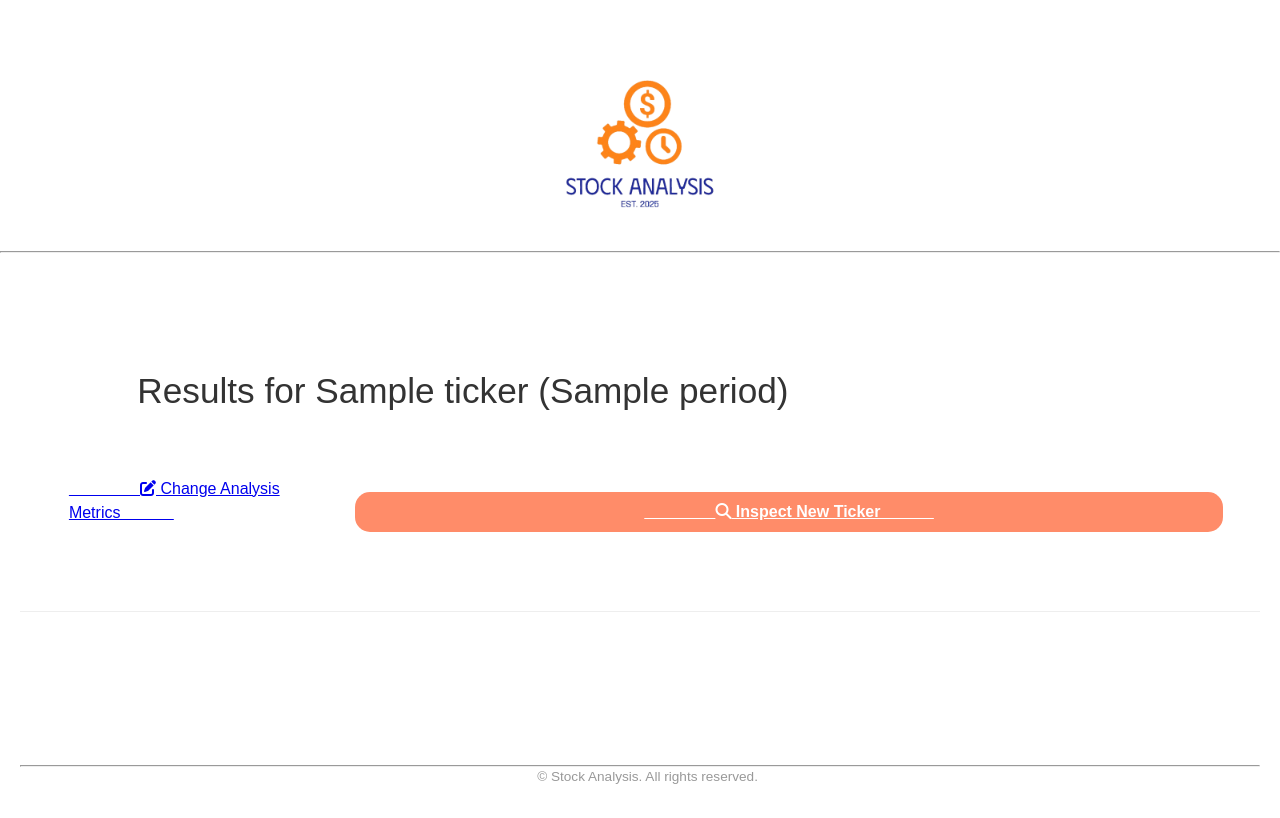
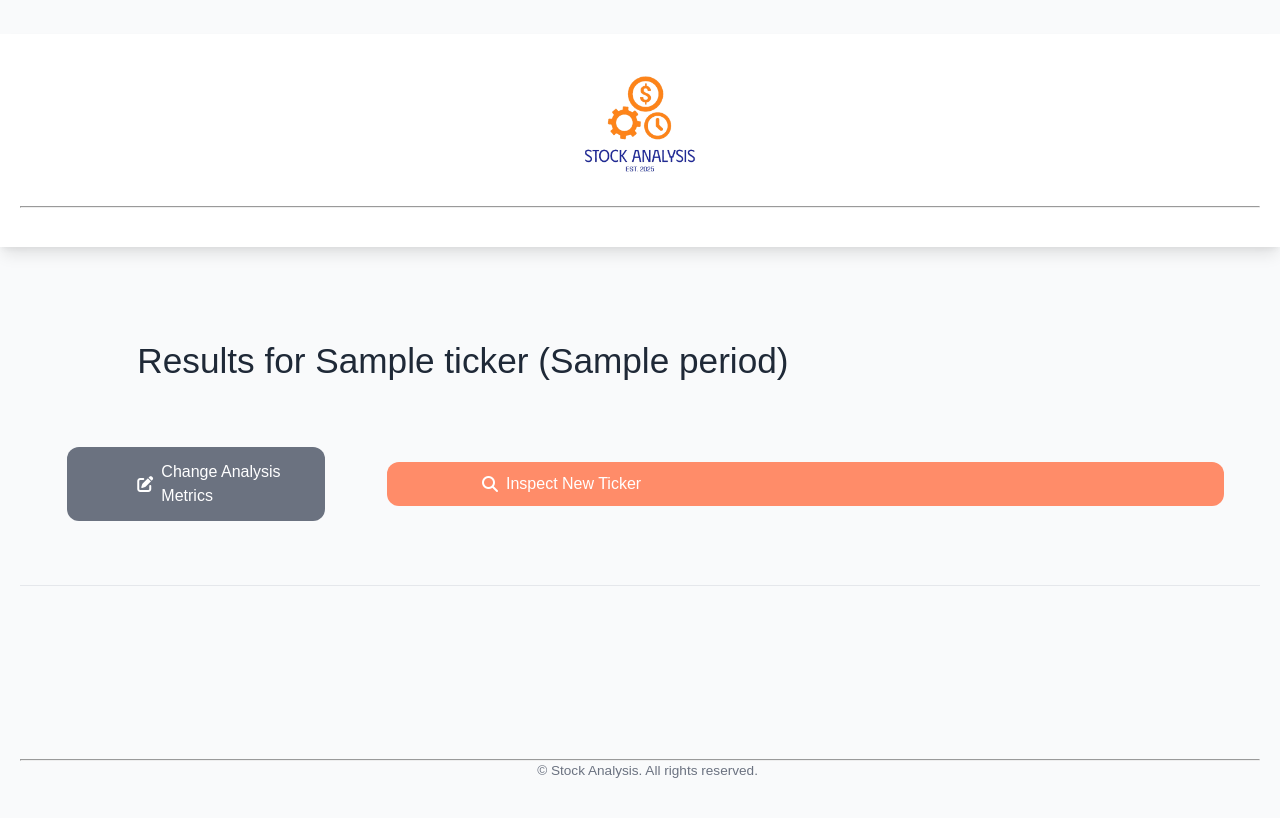
Before and after one commit to Eddamame/P5-4_PythonProject, a Flask app: template app/templates/results.html in a window 1280 px wide. After the commit the page ends 778 px from the top, so only its background shows below. Run offline with Flask 3, Linux system fonts and the light colour scheme; the template is opened without the code that fills it: most values are stand-ins (such as "Sample title", 1, 10 or a date in 2020); parts of the project's set-up code (start-up, migrations or seed data) failed here and were passed over.

Commit message:
still fixing dashboard issue

```diff
--- a/app/static/css/results.css
+++ b/app/static/css/results.css
@@ -1,8 +1,63 @@
-.dashboard-grid {
+:root {
+    /* The only variable we explicitly define here is the text color,
+       just to make sure it picks up the primary dark shade from global.css.
+       We rely on global.css for all other variables. */
+    color: var(--text-primary);
+}
+
+/* General Body and Header Structure */
+body {
+    /* Use the global light background variable */
+    background-color: var(--bg-light);
+    margin: 0;
+    padding: 0;
+    min-height: 100vh;
+}
+
+header {
+    /* Use the global white body background and shadow */
+    background-color: var(--bg-body);
+    box-shadow: var(--box-shadow);
+    padding: 15px 20px;
+    text-align: center;
+}
+
+#logo {
+    /* The width is likely set in global.css, but keep for safety */
+    max-width: 150px;
+    height: auto;
+}
+
+/* --- Button Styling (Ensuring consistent structure and secondary color) --- */
+.btn {
+    /* Keep structural styles for alignment and transitions */
+    padding: 10px 20px;
+    border-radius: var(--card-radius); /* Use global radius */
+    text-decoration: none;
+    font-weight: 500;
+    transition: background-color 0.2s, transform 0.1s;
+    display: inline-flex;
+    align-items: center;
+    gap: 8px;
+}
+/* .btn-primary color is now defined by the robust style block in global.css (accent-color) */
+
+.btn-secondary {
+    /* Use text-secondary (Gray 500) for the background to make it secondary */
+    background-color: var(--text-secondary);
+    color: white;
+}
+.btn-secondary:hover {
+    /* Darken slightly on hover for visual feedback */
+    background-color: var(--text-primary);
+    transform: translateY(-1px);
+}
+
+
+/* --- Custom Compact Grid Layout (4-Column Base) --- */
+main.dashboard-grid {
     display: grid;
-    /* 4 columns for flexible arrangement */
     grid-template-columns: repeat(4, 1fr);
-    /* Tighter gap between cards for compactness */
     gap: 10px;
     max-width: 1400px;
     margin: 20px auto;
@@ -82,12 +154,29 @@
     text-align: left;
     margin-bottom: 15px;
     font-size: 2.2em;
-    color: #333;
+    /* Use primary text color for the main title */
+    color: var(--text-primary);
 }
 
 .nav-separator {
     grid-column: 1 / -1;
     border: none;
-    border-top: 1px solid #eee;
+    /* Use global border color for the separator */
+    border-top: 1px solid var(--border-color);
     margin-bottom: 25px;
 }
+
+.error {
+    color: #dc3545; /* Keeping this red for standard error visibility */
+    font-weight: bold;
+    text-align: center;
+    padding: 20px 0;
+}
+
+footer {
+    text-align: center;
+    padding: 20px;
+    font-size: 0.85rem;
+    color: var(--text-secondary);
+    margin-top: 30px;
+}
--- a/app/templates/results.html
+++ b/app/templates/results.html
@@ -8,8 +8,6 @@
     <title>Results Dashboard</title>
     <link rel="stylesheet" href="{{ url_for('static', filename='css/css_reset.css') }}">
     <link rel="stylesheet" href="{{ url_for('static', filename='css/global.css') }}">
-    <link rel="stylesheet" href="{{ url_for('static', filename='css/index.css') }}">
-    <link rel="stylesheet" href="{{ url_for('static', filename='css/metrics.css') }}">
     <link rel="stylesheet" href="{{ url_for('static', filename='css/results.css') }}">
     <link rel="stylesheet" href="https://cdnjs.cloudflare.com/ajax/libs/font-awesome/6.4.0/css/all.min.css">
 </head>
```
Also changed, not shown: other parts of app/static/css/results.css (+36 -19 lines).
